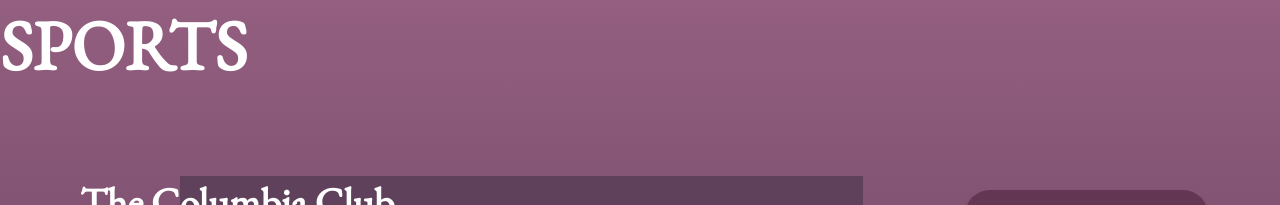
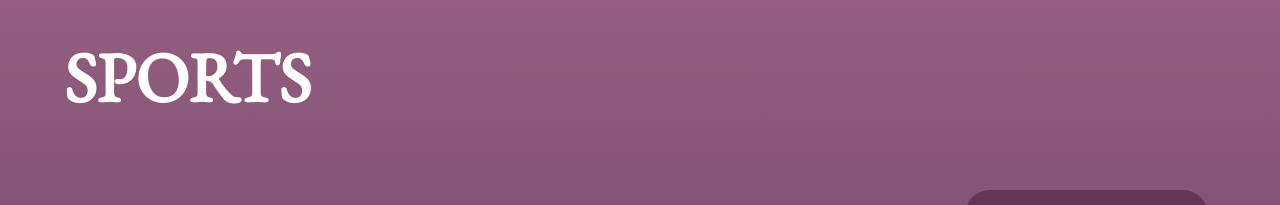
Before and after one commit to spectatorpublishing/bhm2023, a React (Create React App) app: page /sports in a window 1280 px wide. Shown: the top 205 px of the page. Built offline with nearby package versions, Linux system fonts and the light colour scheme; a web font is replaced by a local one.

Commit message:
Cleaned up styling for section page component

```diff
--- a/src/containers/Section.js
+++ b/src/containers/Section.js
@@ -5,8 +5,7 @@ import MobileNavBar from '../components/MobileNavBar';
 import LeftArticle from '../components/LeftArticle';
 import RightArticle from '../components/RightArticle';
 
-const Container = styled.div` // container for all components
-    width: 100%;
+const Container = styled.div`
     min-height: 100vh;
     background: linear-gradient(180deg, #945F80 0%, #10071D 100%), #3F132E;
 `;
@@ -16,26 +15,13 @@ const HeaderDiv = styled.div`
     font-family: EB Garamond;
     font-size: 70px;
     font-weight: 600;
-    line-height: 91px;
-    letter-spacing: 0em;
     text-align: left;
+    padding: 2rem 4rem;
     display: flex;
+    text-transform: capitalize;
 
     @media screen and (max-width: 768px) {
-        justify-content: center;
-        align-items: center;
-    }
-`;
-
-const Header = styled.div`
-    font-family: 'EB Garamond';
-    font-style: normal;
-    font-weight: 600;
-    font-size: 70px;
-    line-height: 91px;
-    text-transform: capitalize;
-    justify-content: center;
-    @media screen and (max-width: 768px) {
+        margin: 0rem auto;
         font-size: 40px;
     }
 `;
@@ -43,16 +29,12 @@ const Header = styled.div`
 const ArticlesContainer = styled.div`
     display: flex;
     flex-direction: column;
-  justify-content: center;
     align-items: center;
-  height: 400px;
-  position: relative;
-  height: 100%;
+
     padding-top: 25px;
         @media screen and (max-width: 768px) {
             margin: 0px;
             display: flex;
-        justify-content: center;
             align-items: center;
         }
 `;
@@ -63,7 +45,7 @@ const Section = ({ header, articles }) => {
             <NavBar isSection />
             <MobileNavBar />
             <HeaderDiv>
-                <Header>{header}</Header>
+                {header}
             </HeaderDiv>
             <ArticlesContainer>
                 {articles.map((article, index) => (
```
Lines whose indentation alone changed are shown as unchanged.
